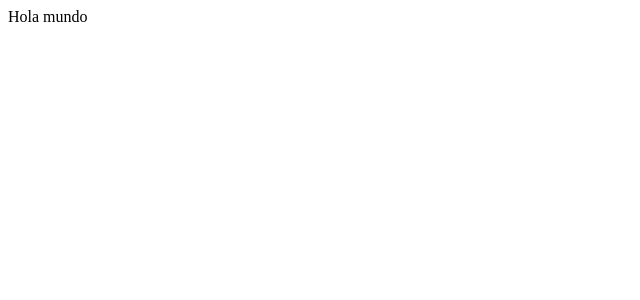
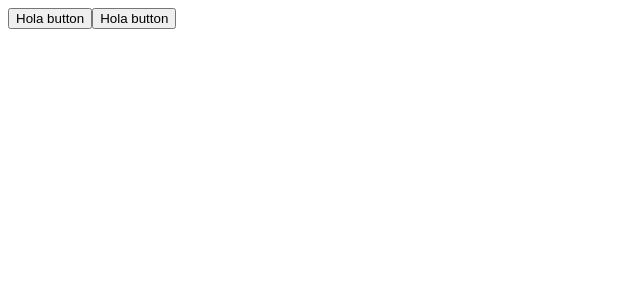
Before and after one commit to SaraiMontesA/PrimerasPruebasReact, a React (Vite) app in the folder projects/00-hola-mundo/: page / in a window 1280 px wide. Shown: the top 300 px of the page, without its empty margins (0-640 px from the left). Built offline with nearby package versions, Linux system fonts and the light colour scheme.

Commit message:
Poniendo dos botones

```diff
--- a/projects/00-hola-mundo/src/main.jsx
+++ b/projects/00-hola-mundo/src/main.jsx
@@ -1,4 +1,11 @@
-import { StrictMode } from 'react'
-import { createRoot } from 'react-dom/client'
+import React from 'react'
+import ReactDOM from 'react-dom/client'
 
-createRoot(document.getElementById('root')).render("Hola mundo")
+const root = ReactDOM.createRoot(document.getElementById('root'))
+
+root.render(
+  <React.Fragment>
+    <button>Hola button</button>
+    <button>Hola button</button>
+  </React.Fragment>
+)
```
